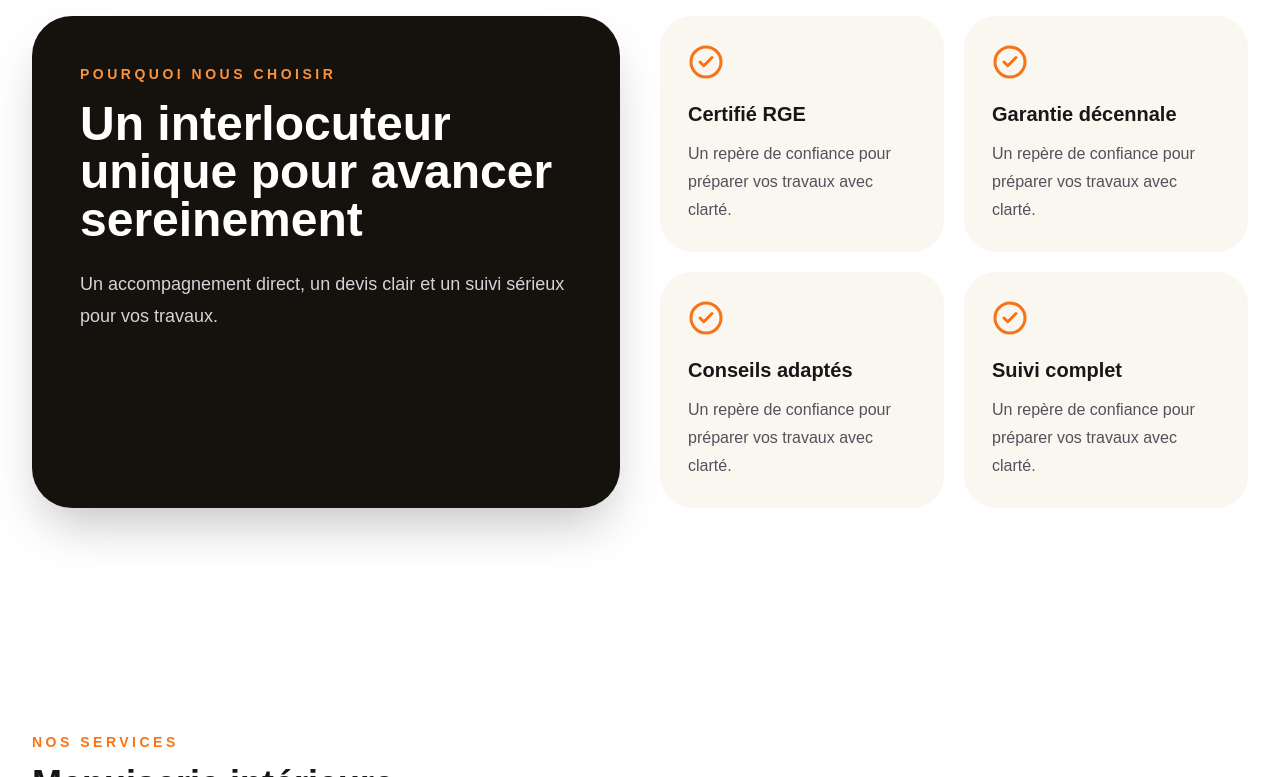
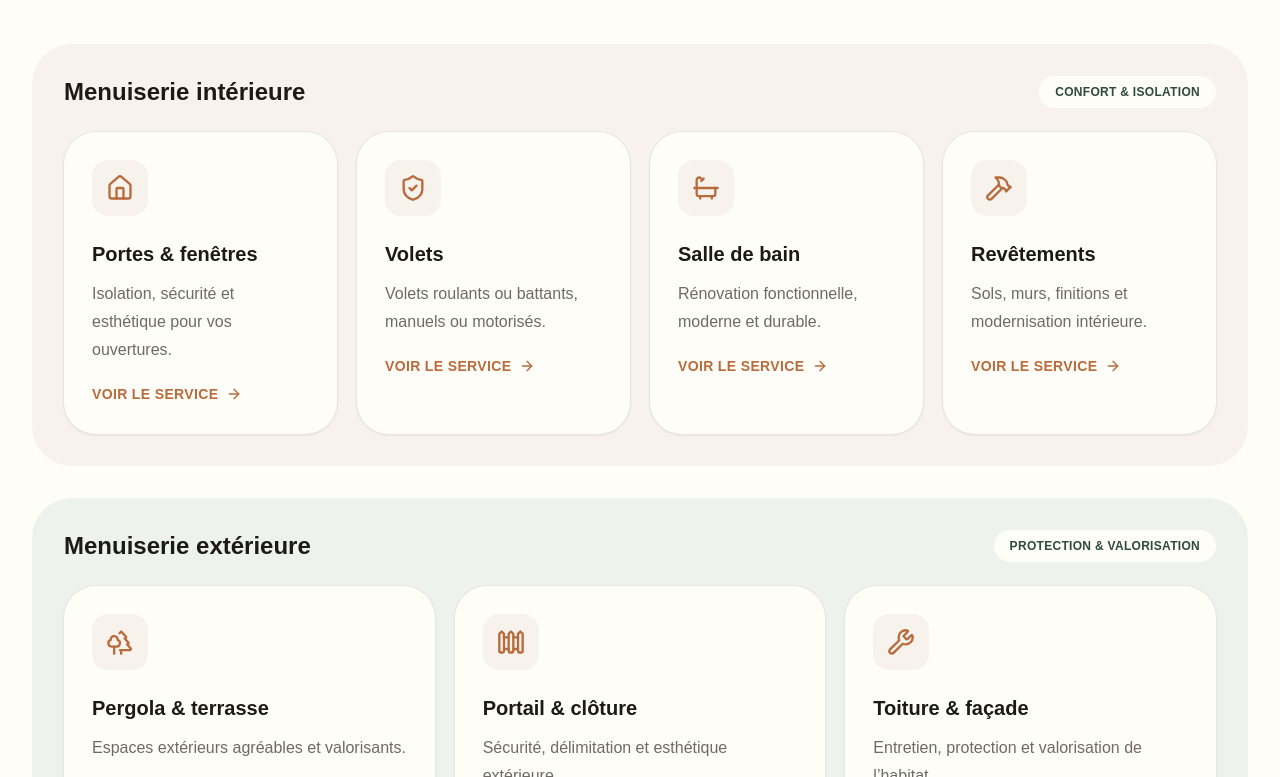
Before and after one commit to Virginie17/batirenov17, a Next.js app: page / in a window 1280 px wide. Shown: the part 2403-3180 px from the top of the page. Built offline with nearby package versions, Linux system fonts and the light colour scheme.

Commit message:
Integration services showcase premium

```diff
--- a/app/page.tsx
+++ b/app/page.tsx
@@ -1,11 +1,9 @@
 import { AboutSection } from "./components/AboutSection";
-import { ExteriorServices } from "./components/ExteriorServices";
 import { Hero } from "./components/Hero";
-import { InteriorServices } from "./components/InteriorServices";
 import { LocalBusinessSchema } from "./components/LocalBusinessSchema";
 import { Portfolio } from "./components/Portfolio";
+import { ServicesShowcase } from "./components/ServicesShowcase";
 import { SocialProof } from "./components/SocialProof";
-import { Trust } from "./components/Trust";
 import { ValueCards } from "./components/ValueCards";
 import { ZoneIntervention } from "./components/ZoneIntervention";
 
@@ -16,9 +14,7 @@ export default function Home() {
       <Hero />
       <AboutSection />
       <ValueCards />
-      <Trust />
-      <InteriorServices />
-      <ExteriorServices />
+      <ServicesShowcase />
       <Portfolio />
       <SocialProof />
       <ZoneIntervention />
```
